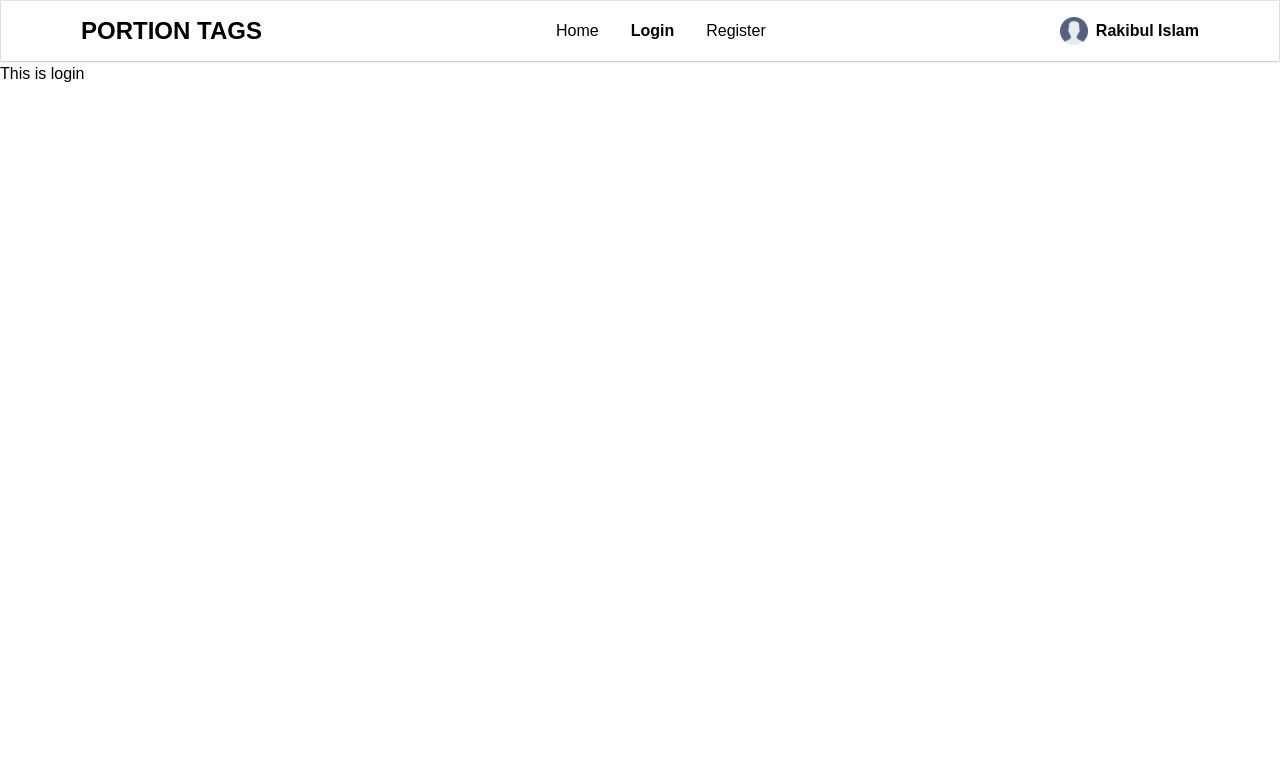
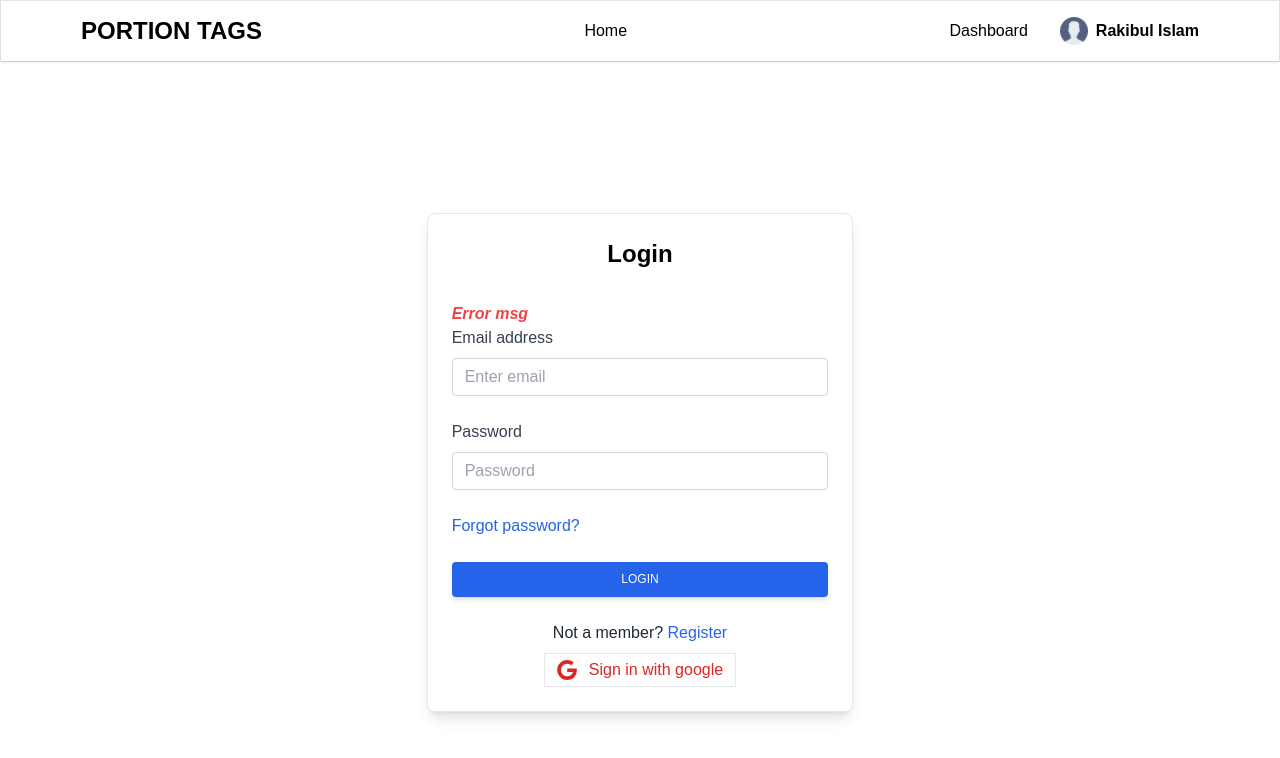
Before and after one commit to RakibulIslamm/portion-tags-client, a React (Create React App) app: page /login in a window 1280 px wide. Shown: the top 758 px of the page. Built offline with nearby package versions, Linux system fonts and the light colour scheme.

Commit message:
Login Page Designed

```diff
--- a/package.json
+++ b/package.json
@@ -9,6 +9,7 @@
     "firebase": "^9.8.1",
     "react": "^18.1.0",
     "react-dom": "^18.1.0",
+    "react-hook-form": "^7.31.2",
     "react-router-dom": "^6.3.0",
     "react-scripts": "5.0.1",
     "web-vitals": "^2.1.4"
--- /dev/null
+++ b/src/Components/AdminRoute/AdminRoute.js
@@ -0,0 +1,14 @@
+import { Navigate, useLocation } from "react-router-dom";
+
+function AdminRoute({ children }) {
+    let admin = true;
+    let location = useLocation();
+
+    if (!admin) {
+        return <Navigate to="*" state={{ from: location }} replace />;
+    }
+
+    return children;
+}
+
+export default AdminRoute;
--- /dev/null
+++ b/src/Components/Dashboard/AdminPages/ManageAllOrders/ManageAllOrders.js
@@ -0,0 +1,11 @@
+import React from 'react';
+
+const ManageAllOrders = () => {
+    return (
+        <div>
+            This is Manage All Orders
+        </div>
+    );
+};
+
+export default ManageAllOrders;
--- a/src/Components/Layouts/Layouts.js
+++ b/src/Components/Layouts/Layouts.js
@@ -1,5 +1,7 @@
 import React from 'react';
 import { Route, Routes } from 'react-router-dom';
+import AdminRoute from '../AdminRoute/AdminRoute';
+import ManageAllOrders from '../Dashboard/AdminPages/ManageAllOrders/ManageAllOrders';
 import Dashboard from '../Dashboard/Dashboard';
 import Home from '../Home/Home';
 import Login from '../Login/Login';
@@ -21,6 +23,7 @@ const Layouts = () => {
                 {/* These are private routes */}
                 <Route path='/dashboard' element={<PrivateRoute><PrivateLayout /></PrivateRoute>}>
                     <Route index element={<Dashboard />} />
+                    <Route path='manage-all-orders' element={<AdminRoute> <ManageAllOrders /> </AdminRoute>} />
                 </Route>
                 <Route path='*' element={<PageNotFound />} />
             </Routes>
--- a/src/Components/Layouts/PublicLayout/PublicLayout.js
+++ b/src/Components/Layouts/PublicLayout/PublicLayout.js
@@ -1,11 +1,11 @@
 import React from 'react';
 import { Outlet } from 'react-router-dom';
-import PublicHeader from '../../Shared/PublicHeader/PublicHeader';
+import Header from '../../Shared/Header/Header';
 
 const PublicLayout = () => {
     return (
         <>
-            <PublicHeader />
+            <Header />
             <Outlet />
         </>
     );
--- a/src/Components/Login/Login.js
+++ b/src/Components/Login/Login.js
@@ -1,17 +1,52 @@
 import React from 'react';
-import { useLocation, useNavigate } from 'react-router-dom';
+import { useForm } from 'react-hook-form';
+import { Link, useLocation, useNavigate } from 'react-router-dom';
 
 const Login = () => {
-
+    const { register, handleSubmit, reset, formState: { errors } } = useForm();
     let navigate = useNavigate();
     let location = useLocation();
+    let from = location.state?.from?.pathname || "/";
 
 
-    let from = location.state?.from?.pathname || "/";
+    const onSubmit = data => {
+        console.log(data);
+    };
 
     return (
-        <div>
-            This is login
+        <div className='flex justify-center items-center min-h-screen py-10'>
+            <div className="block p-6 rounded-lg shadow-lg bg-white border w-2/6">
+                <h2 className='text-2xl font-bold text-center pb-8'>Login</h2>
+                <p className='text-red-500 text-md font-semibold italic'>Error msg</p>
+                <form onSubmit={handleSubmit(onSubmit)}>
+                    <div className="form-group mb-6">
+                        <label htmlFor="exampleInputEmail2" className="form-label inline-block mb-2 text-gray-700">Email address</label>
+                        <input type="email" {...register("email", { required: true })} className="form-control block w-full px-3 py-1.5 text-base font-normal text-gray-700 bg-white bg-clip-padding border border-solid border-gray-300 rounded transition ease-in-out m-0 focus:text-gray-700 focus:bg-white focus:border-blue-600 focus:outline-none" placeholder="Enter email" />
+                        <p className='text-red-400 text-xs italic'>{errors.email?.type === 'required' && "Email is required"}</p>
+                    </div>
+                    <div className="form-group mb-6">
+                        <label htmlFor="exampleInputPassword2" className="form-label inline-block mb-2 text-gray-700">Password</label>
+                        <input type="password" {...register("password", { required: true })} className="form-control block w-full px-3 py-1.5 text-base font-normal text-gray-700 bg-white bg-clip-padding border border-solid border-gray-300 rounded transition ease-in-out m-0 focus:text-gray-700 focus:bg-white focus:border-blue-600 focus:outline-none" id="exampleInputPassword2"
+                            placeholder="Password" />
+                        <p className='text-red-400 text-xs italic'>{errors.password?.type === 'required' && "Password is required"}</p>
+                    </div>
+                    <div className="flex justify-between items-center mb-6">
+                        <button className="text-blue-600 hover:text-blue-700 focus:text-blue-700 transition duration-200 ease-in-out">Forgot password?</button>
+                    </div>
+                    <button type="submit" className="w-full px-6 py-2.5 bg-blue-600 text-white font-medium text-xs leading-tight uppercase rounded shadow-md hover:bg-blue-700 hover:shadow-lg focus:bg-blue-700 focus:shadow-lg focus:outline-none focus:ring-0 active:bg-blue-800 active:shadow-lg transition duration-150 ease-in-out">Login</button>
+                    <p className="text-gray-800 mt-6 text-center">Not a member? <Link to="/register"
+                        className="text-blue-600 hover:text-blue-700 focus:text-blue-700 transition duration-200 ease-in-out">Register</Link>
+                    </p>
+                </form>
+                <div className='flex justify-center items-center flex-col'>
+                    <button className="text-red-600 px-3 py-1 flex justify-center items-center gap-3 border mt-2">
+                        <svg xmlns="http://www.w3.org/2000/svg" viewBox="0 0 32 32" className="w-5 h-5 fill-current">
+                            <path d="M16.318 13.714v5.484h9.078c-0.37 2.354-2.745 6.901-9.078 6.901-5.458 0-9.917-4.521-9.917-10.099s4.458-10.099 9.917-10.099c3.109 0 5.193 1.318 6.38 2.464l4.339-4.182c-2.786-2.599-6.396-4.182-10.719-4.182-8.844 0-16 7.151-16 16s7.156 16 16 16c9.234 0 15.365-6.49 15.365-15.635 0-1.052-0.115-1.854-0.255-2.651z"></path>
+                        </svg> Sign in with google
+                    </button>
+                </div>
+            </div>
+            {/* <p>You are already logged in <br /><button className='text-blue-500'>Log Out</button></p> */}
         </div>
     );
 };
--- a/src/Components/PageNotFound/PageNotFound.js
+++ b/src/Components/PageNotFound/PageNotFound.js
@@ -1,4 +1,5 @@
 import React from 'react';
+import { Link } from 'react-router-dom';
 
 const PageNotFound = () => {
     return (
@@ -8,14 +9,14 @@ const PageNotFound = () => {
                 Page Not Found
             </div>
             <div className="mt-5">
-                <button onClick={() => window.history.back()} className="relative inline-block text-sm font-medium text-[#FF6A3D] group active:text-orange-500 focus:outline-none focus:ring" type='button'>
+                <Link to='/' className="relative inline-block text-sm font-medium text-[#FF6A3D] group active:text-orange-500 focus:outline-none focus:ring" type='button'>
                     <span
                         className="absolute inset-0 transition-transform translate-x-0.5 translate-y-0.5 bg-[#FF6A3D] group-hover:translate-y-0 group-hover:translate-x-0"
                     ></span>
                     <span className="relative block px-8 py-3 bg-[#1A2238] border border-current">
-                        <span >Go Back</span>
+                        <span >Go Home</span>
                     </span>
-                </button>
+                </Link>
             </div>
         </div>
     );
--- a/src/Components/Shared/PrivateFooter/PrivateFooter.js
+++ b/src/Components/Shared/DashboardFooter/DashboardFooter.js
@@ -1,6 +1,6 @@
 import React from 'react';
 
-const PrivateFooter = () => {
+const DashboardFooter = () => {
     return (
         <div>
             This is Private footer
@@ -8,4 +8,4 @@ const PrivateFooter = () => {
     );
 };
 
-export default PrivateFooter;
+export default DashboardFooter;
--- a/src/Components/Shared/PrivateHeader/PrivateHeader.js
+++ b/src/Components/Shared/DashboardHeader/DashboardHeader.js
@@ -1,6 +1,6 @@
 import React from 'react';
 
-const PrivateHeader = () => {
+const DashboardHeader = () => {
     return (
         <div>
             <h3>This is Private Header</h3>
@@ -8,4 +8,4 @@ const PrivateHeader = () => {
     );
 };
 
-export default PrivateHeader;
+export default DashboardHeader;
--- /dev/null
+++ b/src/Components/Shared/Header/Header.js
@@ -0,0 +1,33 @@
+import React from 'react';
+import { Link } from 'react-router-dom';
+import CustomLink from '../../CustomLink/CustomLink';
+import userImg from '../../../images/user.png'
+
+const Header = () => {
+    const user = true;
+    return (
+        <div className='border bg-white sticky top-0'>
+            <div className='shadow max-w-[1920] px-[80px] py-[14px] flex justify-between items-center'>
+                <h1 className='text-2xl font-bold uppercase'><Link to='/'>Portion Tags</Link></h1>
+                <div>
+                    <nav className='flex items-center gap-8'>
+                        <CustomLink to='/'>Home</CustomLink>
+                    </nav>
+                </div>
+                {user && <div className='flex items-center gap-8'>
+                    <Link to='/dashboard'>Dashboard</Link>
+                    <div className='flex items-center gap-2'>
+                        <img className='w-7 h-7 bg-cover' src={userImg} alt="" />
+                        <p className='text-base font-semibold'>Rakibul Islam</p>
+                    </div>
+                </div>}
+                {!user && <div className='flex items-center gap-4'>
+                    <Link to='/login'>Login</Link>
+                    <Link className='px-4 py-1 bg-red-500 rounded-full text-white' to='/register'>Register</Link>
+                </div>}
+            </div>
+        </div>
+    );
+};
+
+export default Header;
--- a/src/Components/Shared/PublicHeader/PublicHeader.js
+++ /dev/null
@@ -1,27 +0,0 @@
-import React from 'react';
-import { Link } from 'react-router-dom';
-import CustomLink from '../../CustomLink/CustomLink';
-import userImg from '../../../images/user.png'
-
-const PublicHeader = () => {
-    return (
-        <div className='border bg-white sticky top-0'>
-            <div className='shadow max-w-[1920] px-[80px] py-[14px] flex justify-between items-center'>
-                <h1 className='text-2xl font-bold uppercase'><Link to='/'>Portion Tags</Link></h1>
-                <div>
-                    <nav className='flex items-center gap-8'>
-                        <CustomLink to='/'>Home</CustomLink>
-                        <CustomLink to='/login'>Login</CustomLink>
-                        <CustomLink to='/register'>Register</CustomLink>
-                    </nav>
-                </div>
-                <div className='flex items-center gap-2'>
-                    <img className='w-7 h-7 bg-cover' src={userImg} alt="" />
-                    <p className='text-base font-semibold'>Rakibul Islam</p>
-                </div>
-            </div>
-        </div>
-    );
-};
-
-export default PublicHeader;
```
Also changed, not shown: 1 other file (tests, documents, lock files or other folders).
